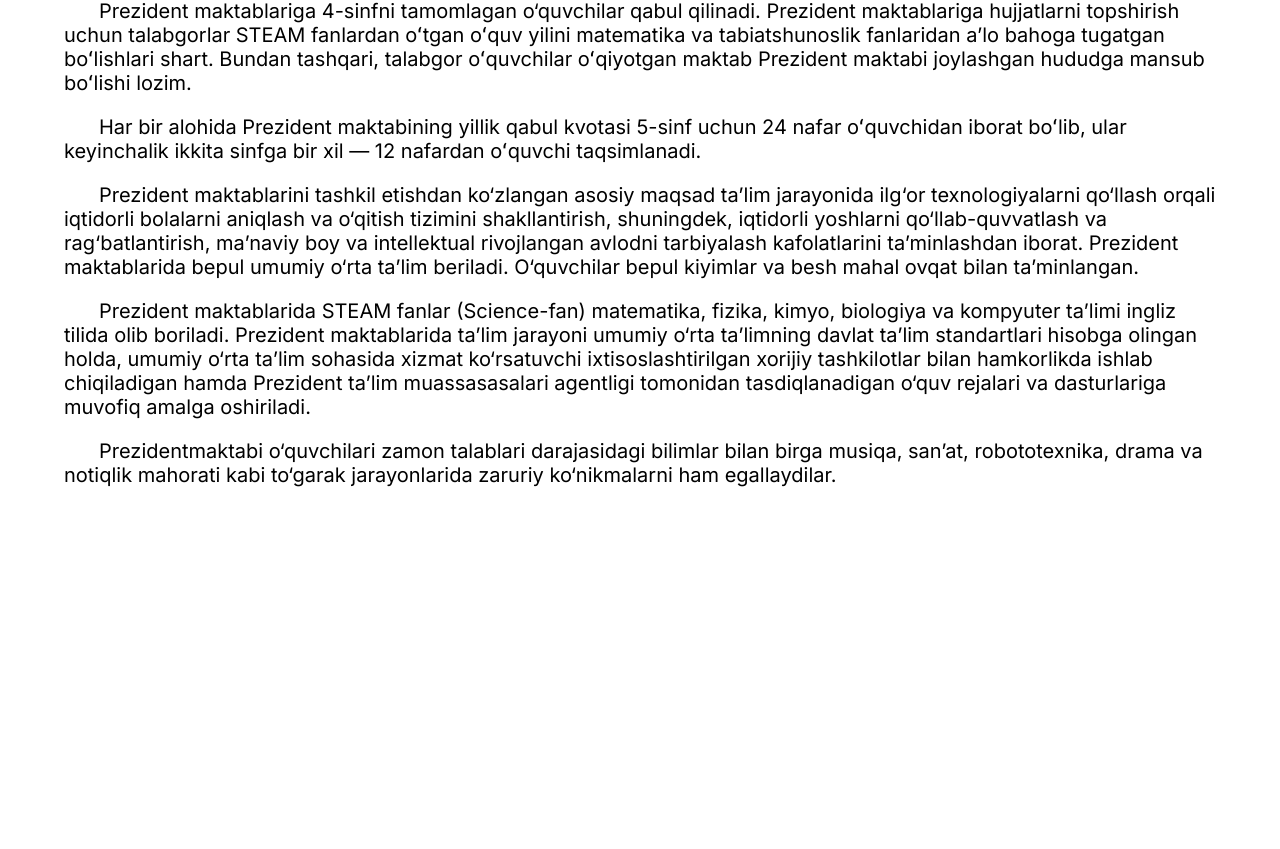
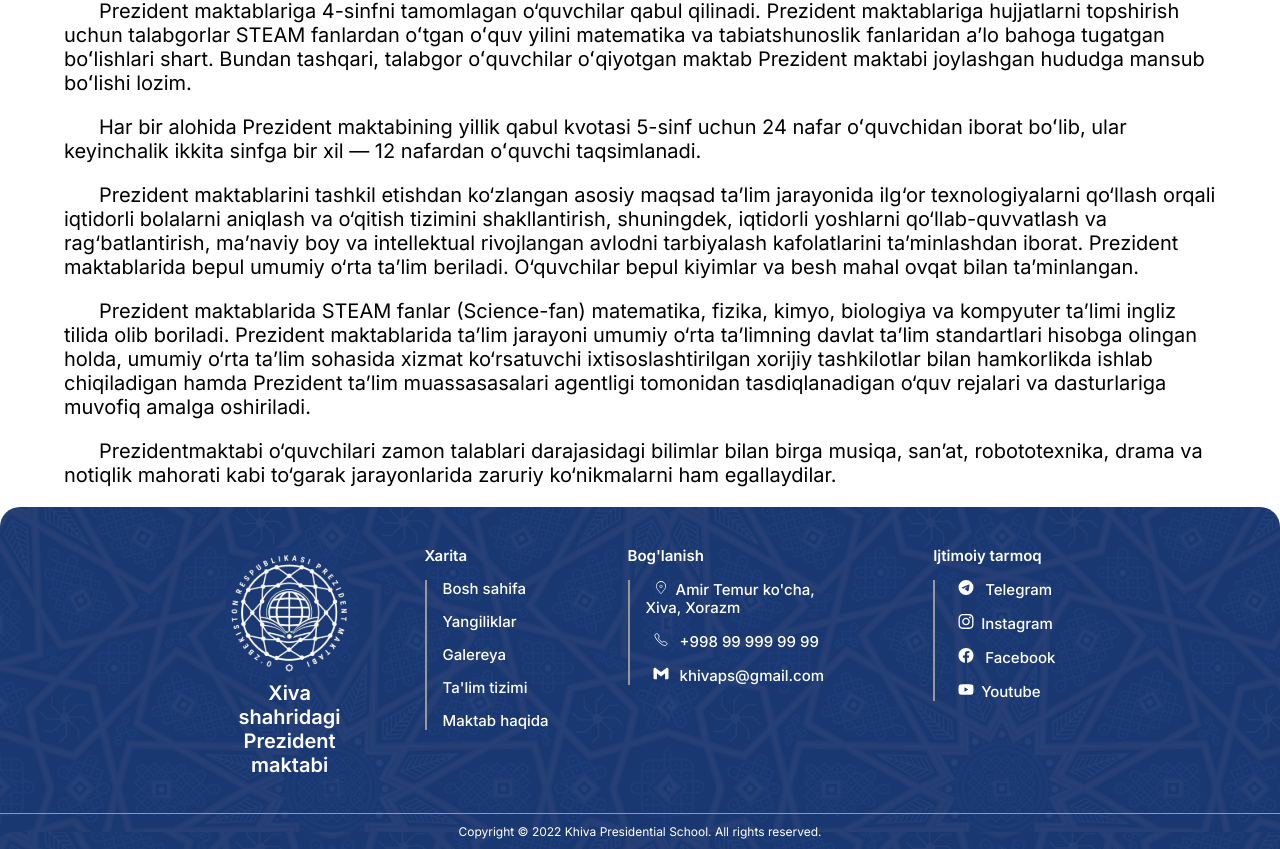
Before and after one commit to Khojayev12/khiva-ps, a React (Create React App) app: page /about in a window 1280 px wide. Shown: the part 693-1542 px from the top of the page. Before the commit the page ends 1200 px from the top, so only its background shows below. Built offline with nearby package versions, Linux system fonts and the light colour scheme.

Commit message:
header update

```diff
--- a/src/components/Footer.jsx
+++ b/src/components/Footer.jsx
@@ -3,6 +3,7 @@ import "../styles/footer.css";
 import Logo from "../media/Logo.svg";
 import { CiLocationOn } from "react-icons/ci";
 import { IoCallOutline } from "react-icons/io5";
+import { Link } from "react-router-dom";
 import {
   SiGmail,
   SiTelegram,
@@ -26,11 +27,31 @@ export default function Footer() {
             <div className="foot" style={{ marginLeft: "70px" }}>
               <div className="foot-xarita"> {lang.xarita} </div>
               <div className="foot-xarita-block">
-                <div className="foot-xaritas"> {lang.mainPage} </div>
-                <div className="foot-xaritas"> {lang.news} </div>
-                <div className="foot-xaritas">  {lang.galereya}  </div>
-                <div className="foot-xaritas">  {lang.education}  </div>
-                <div className="foot-xaritas"> {lang.aboutSchool} </div>
+                <div className="foot-xaritas">
+                  <Link to="/" className="my-link">
+                    {lang.mainPage}
+                  </Link>
+                </div>
+                <div className="foot-xaritas">
+                  <Link to="/news" className="my-link">
+                    {lang.yangiliklar}
+                  </Link>
+                </div>
+                <div className="foot-xaritas">
+                  <Link to="/galereya" className="my-link">
+                    {lang.galereya}
+                  </Link>
+                </div>
+                <div className="foot-xaritas">
+                  <Link to="/education" className="my-link">
+                    {lang.education}
+                  </Link>
+                </div>
+                <div className="foot-xaritas">
+                  <Link to="/about" className="my-link">
+                    {lang.aboutSchool}
+                  </Link>
+                </div>
               </div>
             </div>
 
@@ -38,9 +59,7 @@ export default function Footer() {
               <div className="foot-xarita"> {lang.contact} </div>
               <div className="foot-xarita-block">
                 <div className="foot-xaritas">
-                  <CiLocationOn
-                    className="foot-icon"
-                  />
+                  <CiLocationOn className="foot-icon" />
                   Amir Temur {lang.street},
                   <br />
                   Xiva, Xorazm
@@ -68,9 +87,7 @@ export default function Footer() {
                   <SiFacebook className="foot-icon" /> Facebook
                 </div>
                 <div className="foot-xaritas">
-                  <SiYoutube
-                    className="foot-icon"
-                  />
+                  <SiYoutube className="foot-icon" />
                   Youtube
                 </div>
               </div>
--- a/src/components/Header.jsx
+++ b/src/components/Header.jsx
@@ -3,9 +3,10 @@ import "../styles/header.css";
 import Logo from "../media/Logo.svg";
 import LangPanel from "./LangPanel";
 import { LangContext } from "./LangContext";
-import { Link } from "react-router-dom";
+import { Link, useLocation } from "react-router-dom";
 
 export default function Header(props) {
+  const myRouter = useLocation();
   return (
     <LangContext.Consumer>
       {(lang) => (
@@ -13,7 +14,13 @@ export default function Header(props) {
           <div className="header">
             <img src={Logo} alt="" className="header-logo" />
             <div className="menus">
-              <div className="single-menu">
+              <div
+                className={
+                  myRouter.pathname === "/"
+                    ? "single-menu single-menu-active"
+                    : "single-menu"
+                }
+              >
                 <Link to="/" className="my-link">
                   {lang.mainPage}
                 </Link>
@@ -38,10 +45,16 @@ export default function Header(props) {
                   {lang.aboutSchool}
                 </Link>
               </div>
-              <div className="single-menu">
-                <Link to="/contact" className="my-link">
-                  {lang.contact}
-                </Link>
+              <div
+                className="single-menu"
+                onClick={() => {
+                  window.scrollTo({
+                    top: document.body.scrollHeight,
+                    behavior: "smooth",
+                  });
+                }}
+              >
+                {lang.contact}
               </div>
             </div>
             <div className="menu-panels">
--- a/src/pages/About.jsx
+++ b/src/pages/About.jsx
@@ -1,3 +1,4 @@
+import Footer from "../components/Footer";
 import SinglePage from "../components/SinglePage";
 import Photo from "../media/school.svg";
 
@@ -73,6 +74,7 @@ export default function About() {
           </p>
         </div>
       </div>
+      <Footer/>
     </SinglePage>
   );
 }
--- a/src/styles/header.css
+++ b/src/styles/header.css
@@ -11,7 +11,7 @@
   box-shadow: 0px 0px 30px 1px black;
 }
 .header-logo {
-    z-index: 1000;
+  z-index: 1000;
   width: 89px;
   height: 89px;
   position: fixed;
@@ -27,6 +27,7 @@
   margin-top: 18px;
 }
 .single-menu {
+    position: relative;
   display: inline-block;
   margin-right: 35px;
   font-style: normal;
@@ -34,9 +35,32 @@
   font-size: 15px;
   line-height: 18px;
   color: #ffffff;
+  transition: 0.3s all ease-in;
 }
-.lang-change-panel{
-    margin-right: 30px;
+.single-menu::before:has(.single-menu-active){
+    transform-origin: left;
+  transform: scaleX(1);
+}
+.single-menu-active {
+  position: relative;
+}
+.single-menu::before {
+  content: "";
+  position: absolute;
+  width: 100%;
+  height: 4px;
+  border-radius: 4px;
+  background-color: white;
+  bottom: 0;
+  left: 0;
+  transform-origin: right;
+  transform: scaleX(0);
+  transition: transform 0.3s ease-in-out;
+}
+
+
+.lang-change-panel {
+  margin-right: 30px;
 }
 .l-panel {
   cursor: pointer;
@@ -103,7 +127,7 @@
   cursor: pointer;
 }
 
-.my-link{
+.my-link {
   color: unset;
   text-decoration: unset;
 }
@@ -120,7 +144,7 @@
   }
 }
 
-.single-page{
+.single-page {
   animation: loadAnim;
   animation-duration: 0.3s;
 }
--- a/src/styles/home.css
+++ b/src/styles/home.css
@@ -175,7 +175,7 @@
 .news-at-home-pic:hover {
   transform: scale(1.1);
 }
-.news-home-text:hover .news-at-home-pic {
+.news-home-text:hover ~ .news-at-home-pic {
   transform: scale(1.1);
 }
 .half-news {
```
